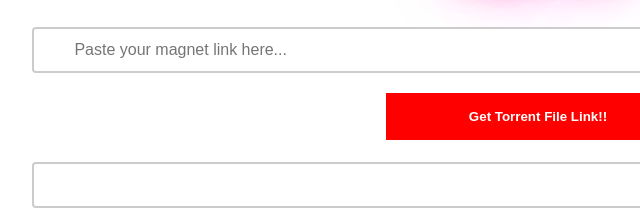
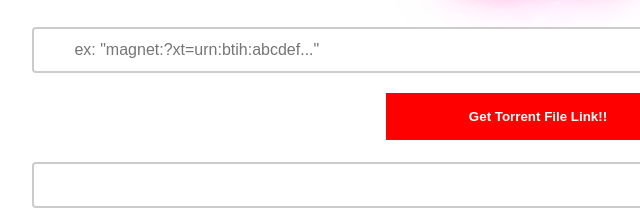
Before and after one commit to abdullah0ahmed/magnet2torrent, a plain HTML site: page index.html in a window 1280 px wide. Shown: the part 242-453 px from the top of the page, 102-742 px from the left. Drawn offline with Linux system fonts and the light colour scheme.

Commit message:
magnet:?xt=urn:btih:abcdef

```diff
--- a/index.html
+++ b/index.html
@@ -58,7 +58,7 @@
                 text-shadow: #FFF 0px 0px 5px, #FFF 0px 0px 10px, #FFF 0px 0px 15px, #FF2D95 0px 0px 20px, #FF2D95 0px 0px 30px, #FF2D95 0px 0px 40px, #FF2D95 0px 0px 50px, #FF2D95 0px 0px 75px; padding: 2% 2%; font-weight: bold; font-size: 30px;">Magnet Link</p>
 
         </div>
-        <input type="text" id="magnet" onfocus="this.value=''" placeholder="Paste your magnet link here...">
+        <input type="text" id="magnet" onfocus="this.value=''" placeholder='ex: "magnet:?xt=urn:btih:abcdef..."'>
         <br/><br/>
         <div class="wrapper">
             <button class="button" onclick="convert()">Get Torrent File Link!!</button>
```
